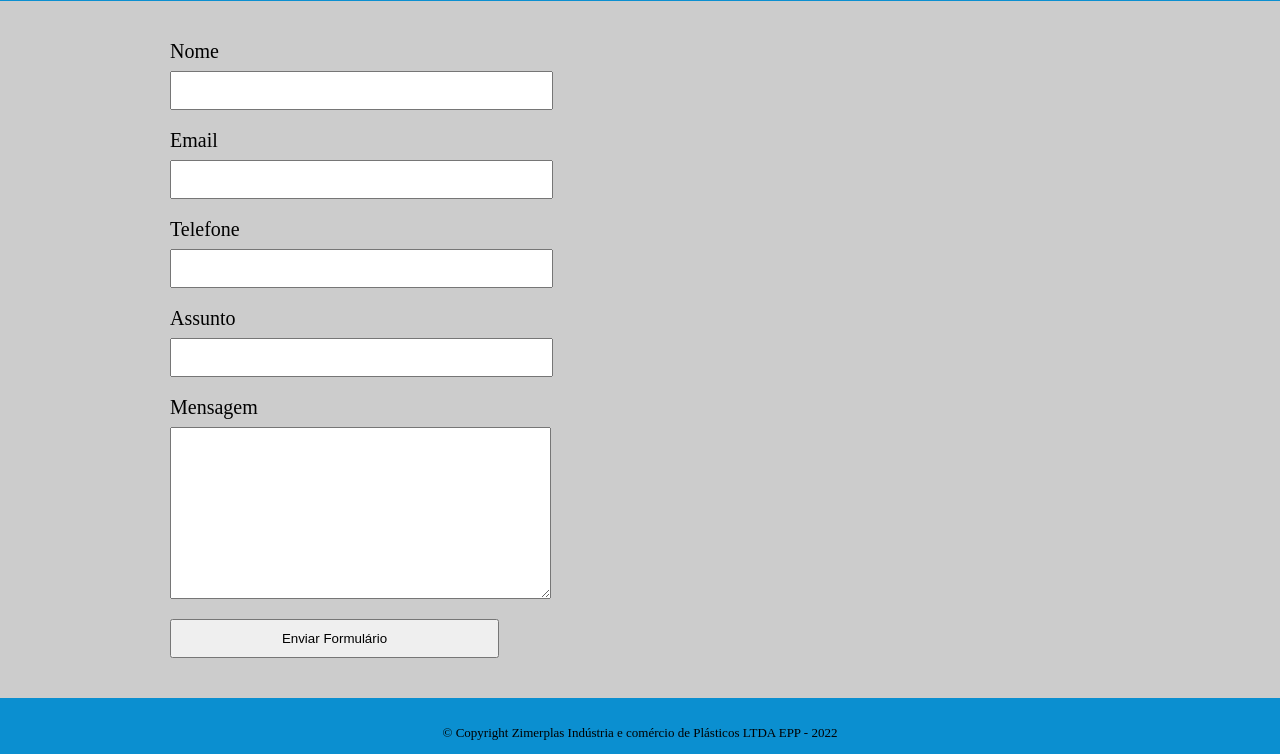
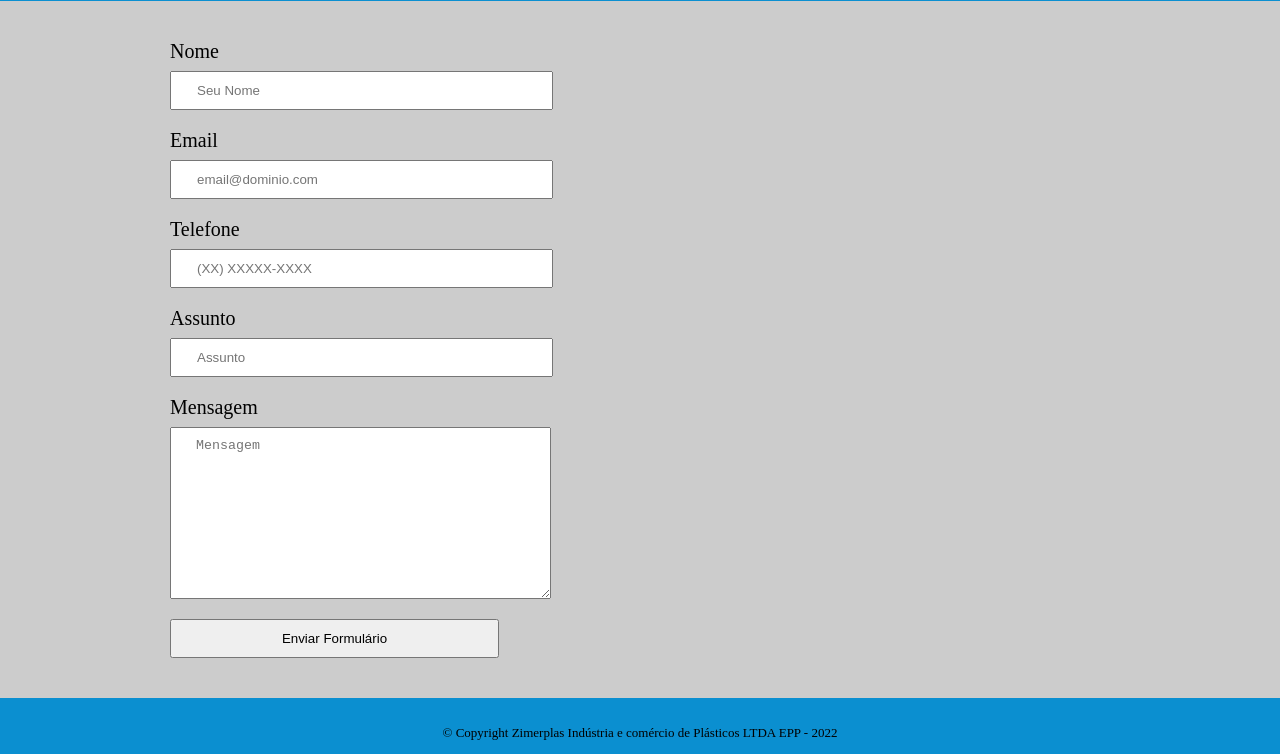
Before and after one commit to flavio1904/site-zimerplas, a plain HTML site: page contato.html in a window 1280 px wide. Shown: the part 176-930 px from the top of the page. Drawn offline with Linux system fonts and the light colour scheme.

```diff
--- a/contato.html
+++ b/contato.html
@@ -25,19 +25,19 @@
     <main>
         <form>
             <label for="identificacao">Nome</label>
-            <input type="text" id="identificacao">
+            <input type="text" id="identificacao" required placeholder="Seu Nome">
 
             <label for="email">Email</label>
-            <input type="text" id="email">
+            <input type="text" id="email" required placeholder="email@dominio.com">
 
             <label for="telefone">Telefone</label>
-            <input type="text" id="telefone">
+            <input type="text" id="telefone" required placeholder="(XX) XXXXX-XXXX">
 
             <label for="assunto">Assunto</label>
-            <input type="text" id="assunto">
+            <input type="text" id="assunto" required placeholder="Assunto">
 
             <label for="mensagem">Mensagem</label>
-            <textarea cols="50" rows="10" id="mensagem>"></textarea>
+            <textarea cols="50" rows="10" id="mensagem>" required placeholder="Mensagem"></textarea>
 
             <input type="submit" value="Enviar Formulário">
         </form>
```
Also changed, not shown: index.html (+1 -1 lines), produtos.html (+1 -1 lines), trabalhe.html (+1 -1 lines).
